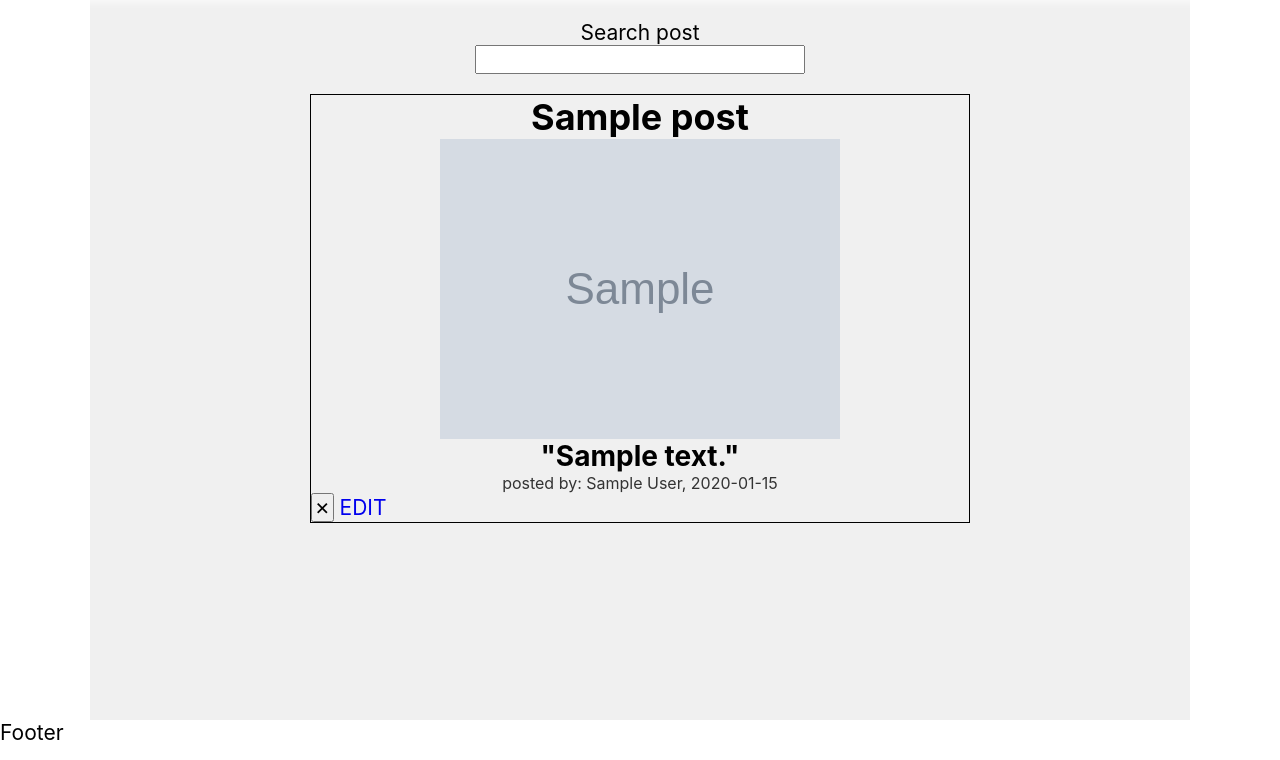
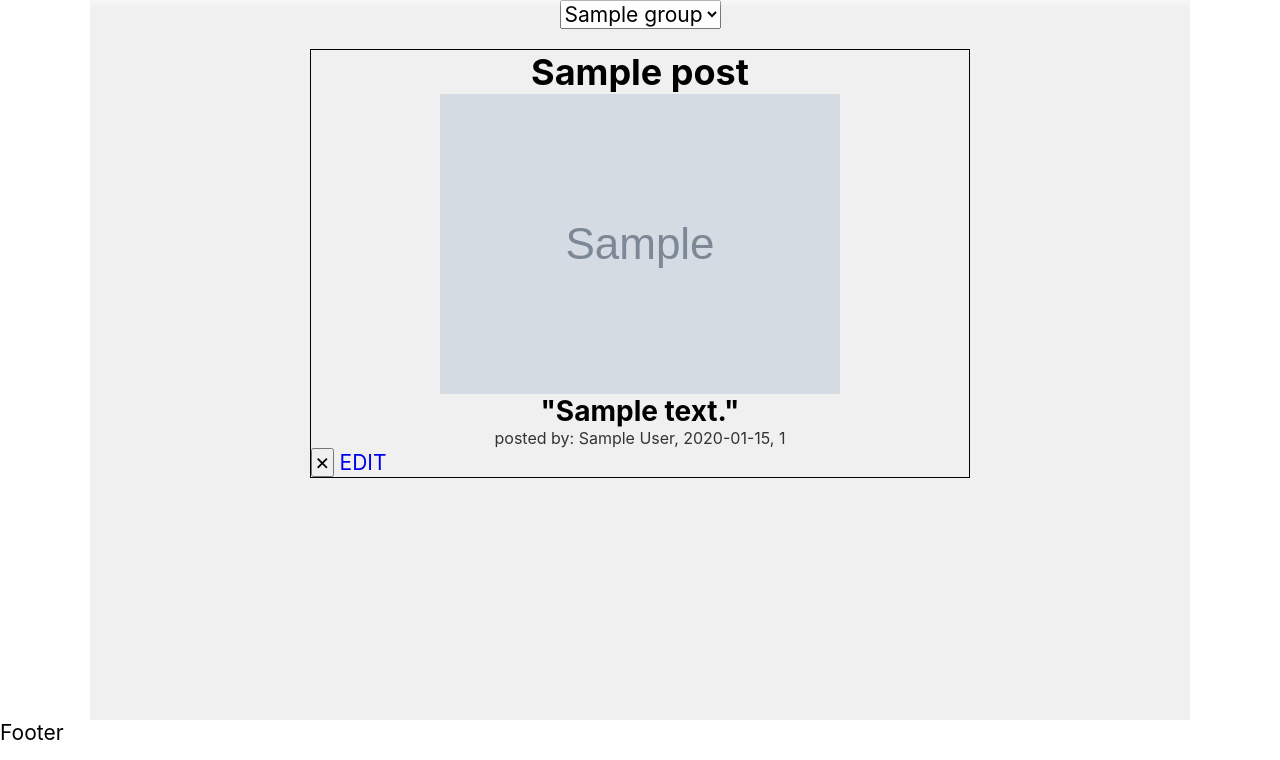
Before and after one commit to rubendata/udacity_fullstack_capstone, a Flask app: page / in a window 1280 px wide. Shown: the part 80-840 px from the top of the page. Run offline with Flask 2, Linux system fonts and the light colour scheme; tables that the repository leaves empty hold one stand-in row (values such as "Sample post"); grey boxes marked "Sample" are stand-in pictures; some web fonts are replaced.

Commit message:
fixed post group id

```diff
--- a/app.py
+++ b/app.py
@@ -115,8 +115,17 @@ def logout():
 @app.route('/')
 @cross_origin()
 def home():
+    group = None
+    group = request.args
+
+    if group:
+
+        group = filter.get("group")
+        posts = Post.query.filter_by(group_id=group).order_by(Post.id.desc())
+    else:
+        posts = Post.query.order_by(Post.id.desc())
     permission = get_permission()
-    posts = Post.query.order_by(Post.id.desc())
+
     groups = Group.query.all()
 
     return render_template("index.html", posts=posts, groups=groups, permission=permission)
@@ -140,8 +149,6 @@ def profile(payload):
 def create_post(payload):
     form = PostForm(request.form)
     groups = Group.query.all()
-    for g in groups:
-        print(g.id, g.name)
     form.group.choices = [(g.id, g.name) for g in groups]
     userinfo=session[constants.PROFILE_KEY],
     if request.method == "POST":
@@ -150,6 +157,7 @@ def create_post(payload):
             author = userinfo[0].get("name")
             post = Post()
             form.populate_obj(post)
+            post.group_id= request.form.get("group")
             post.author = author
             post.insert()
             return redirect (url_for("home"))
--- a/templates/index.html
+++ b/templates/index.html
@@ -3,10 +3,12 @@
 
 {% block content%}
 <section id="content" class="flex_col_center">
-    <label for ="search" class="search">Search post</label>
-    <input type ="search" id="search" name="search">
 
-
+    <select name="groups" id="groups_select">
+        {% for group in groups %}
+        <option value="{{group.id}}" id="{{"group"~group.id}}" class="select_options">{{group.name}}</option>
+        {% endfor %}
+    </select>
 
     {% for i in permission %}
         {% if i=='post:images' %},
@@ -24,7 +26,7 @@
         <h1> {{post.title}} </h1>
         <div class="flex_col_center"> <img src="{{post.image}}" alt="post image" class="post_image"> </div>
         <h2>"{{post.comment}}" </h2>
-        <p class="posted"> posted by: {{post.author}}, {{post.date}} </p>
+        <p class="posted"> posted by: {{post.author}}, {{post.date}}, {{ post.group_id}} </p>
         <button class="button_delete" id="{{ post.id }}">&cross;</button>
 		<a href="{{ url_for('edit_post',post_id=post.id) }}">EDIT</a>
     </div>
@@ -55,5 +57,26 @@
 	}
 
 
+    const dropDown = document.getElementById("groups_select")
+    dropDown.addEventListener("click", (e) => {
+        value = e.target.value
+        console.log(value)
+        fetch ("/?group="+value, {
+               method: "GET"
+
+
+
+                })
+                .then((response) => {
+                    console.log(response)
+
+
+                })
+
+    })
+
+
+
+
 </script>
 {% endblock %}
--- a/templates/new_group.html
+++ b/templates/new_group.html
@@ -12,7 +12,7 @@
 
       <input type="submit" value="Create Group" class="btn btn-primary btn-lg btn-block">
       {% for group in groups %}
-        <div id={{"group"~groups.id}} class="post_container">
+        <div id={{"group"~group.id}} class="post_container">
           <h1> {{group.name}} </h1>
 
           <a href="{{ url_for('edit_group',group_id=group.id) }}">EDIT</a>
```
